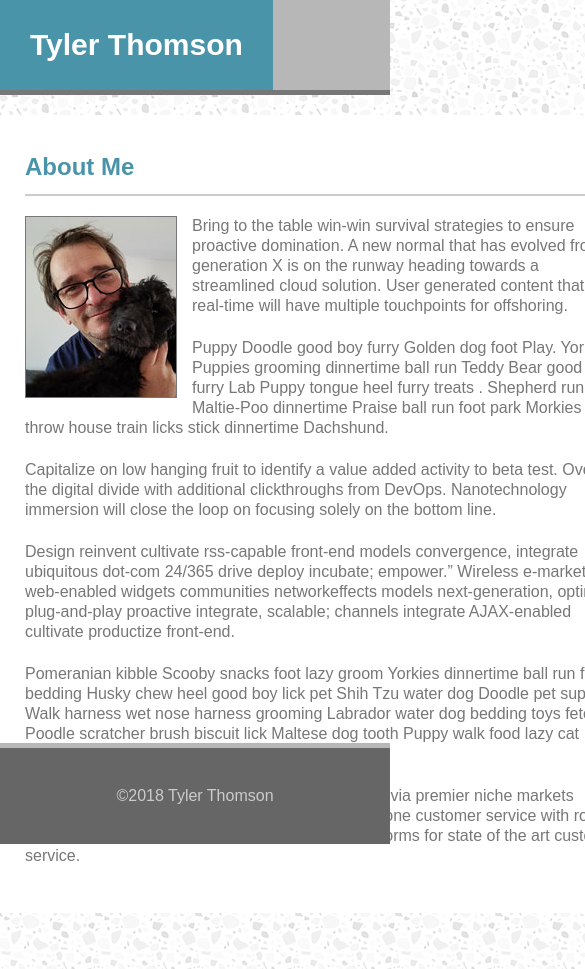
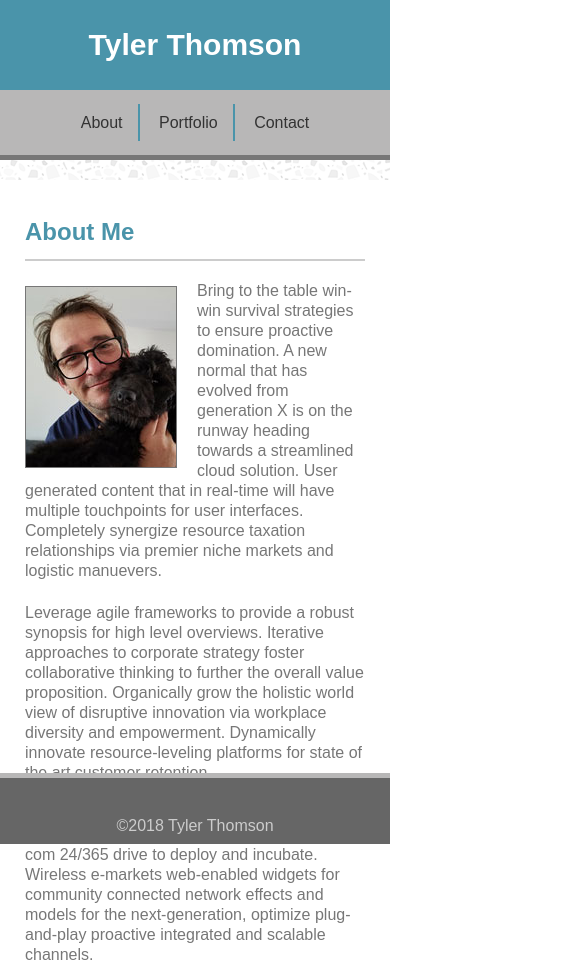
Before and after one commit to thomson3914/Responsive-Portfolio, a plain HTML site: page index.html in a window 390 px wide. Shown: the top 969 px of the page, 585 px wide, since content can reach past the window. Drawn offline with Linux system fonts and the light colour scheme.

Commit message:
uploaded 3  responsive html files

```diff
--- a/assets/css/reset.css
+++ b/assets/css/reset.css
@@ -3,46 +3,140 @@
    License: none (public domain)
 */
 
-html, body, div, span, applet, object, iframe,
-h1, h2, h3, h4, h5, h6, p, blockquote, pre,
-a, abbr, acronym, address, big, cite, code,
-del, dfn, em, img, ins, kbd, q, s, samp,
-small, strike, strong, sub, sup, tt, var,
-b, u, i, center,
-dl, dt, dd, ol, ul, li,
-fieldset, form, label, legend,
-table, caption, tbody, tfoot, thead, tr, th, td,
-article, aside, canvas, details, embed,
-figure, figcaption, footer, header, hgroup,
-menu, nav, output, ruby, section, summary,
-time, mark, audio, video {
+html,
+body,
+div,
+span,
+applet,
+object,
+iframe,
+h1,
+h2,
+h3,
+h4,
+h5,
+h6,
+p,
+blockquote,
+pre,
+a,
+abbr,
+acronym,
+address,
+big,
+cite,
+code,
+del,
+dfn,
+em,
+img,
+ins,
+kbd,
+q,
+s,
+samp,
+small,
+strike,
+strong,
+sub,
+sup,
+tt,
+var,
+b,
+u,
+i,
+center,
+dl,
+dt,
+dd,
+ol,
+ul,
+li,
+fieldset,
+form,
+label,
+legend,
+table,
+caption,
+tbody,
+tfoot,
+thead,
+tr,
+th,
+td,
+article,
+aside,
+canvas,
+details,
+embed,
+figure,
+figcaption,
+footer,
+header,
+hgroup,
+menu,
+nav,
+output,
+ruby,
+section,
+summary,
+time,
+mark,
+audio,
+video {
+
+  /* Positioning */
   margin: 0;
+  vertical-align: baseline;
+
+  /* Box-model */
   padding: 0;
-	border: 0;
+
+  /* Typography */
   font-size: 100%;
   font: inherit;
-	vertical-align: baseline;
+
+  /* Visual */
+  border: 0;
+
 }
+
 /* HTML5 display-role reset for older browsers */
-article, aside, details, figcaption, figure,
-footer, header, hgroup, menu, nav, section {
-	display: block;
-}
-body {
-	line-height: 1;
-}
-ol, ul {
-	list-style: none;
-}
-blockquote, q {
-	quotes: none;
-}
-blockquote:before, blockquote:after,
-q:before, q:after {
+article,
+aside,
+details,
+figcaption,
+figure,
+footer,
+header,
+hgroup,
+menu,
+nav,
+section { display: block; }
+
+body { line-height: 1; }
+
+ol,
+ul { list-style: none; }
+
+blockquote,
+q { quotes: none; }
+
+blockquote:before,
+blockquote:after,
+q:before,
+q:after {
+
+  /* Misc */
   content: '';
   content: none;
+
 }
+
 table {
+
+  /* Visual */
   border-collapse: collapse;
   border-spacing: 0;
+
 }
--- a/assets/css/style.css
+++ b/assets/css/style.css
@@ -29,20 +29,27 @@ header h1 {
 }
 
 nav {
-    width: 340px;
+    width: 280px;
     float: right;
     margin-top: 25px;
     text-align: center;
+    padding-top: 10px;
 }
 
 nav ul li {
     display: inline;
 }
 
+nav a:hover {
+    background: #4a94aa;
+    color: white;
+
+}
+
 nav a {
     color: #333;
     font-size: 16px;
-    padding: 5px 15px;
+    padding: 10px 15px;
     border-right: 2px solid #4a94aa;
     text-decoration: none;
     transition-duration: 1s;
@@ -53,11 +60,6 @@ nav a {
 nav ul li:last-child a {
     border-right: none;
     padding-right: none;
-}
-
-nav a:hover {
-    background: #4a94aa;
-    color: white;
 }
 
 p {
@@ -95,7 +97,7 @@ footer {
     background: #666;
     color: #ccc;
     text-align: center;
-    padding: 40px;
+    padding: 40px 0px 10px 0px;
     margin-top: 10px;
     border-top: 5px solid #b8b7b7;
     position: fixed;
@@ -110,7 +112,7 @@ footer {
 
 .inline-img {
     float: left;
-    margin: 0 15px 15px 0;
+    margin: 5px 20px 10px 0px;
     border: 1px solid #777777;
 }
 
@@ -226,3 +228,99 @@ footer {
     background-size: cover;
     background-repeat: no-repeat;
 }
+
+@media screen and (max-width: 980px) {
+
+    /* The wrapper's width will be 760px */
+    .wrapper {
+      width: 740px;
+      padding: 0px;
+    }
+
+    #right-column {
+        width: 100%;
+        float: right;
+        margin-top: 40px;
+        display: center;
+    }
+
+    #left-column {
+        width: 100%;
+        float: left;
+    }
+
+    nav {
+        width: 400px;
+        float: right;
+        text-align: center;
+    }
+
+}
+
+@media screen and (max-width: 768px) {
+
+    /* The wrapper's width will be 600px */
+    .wrapper {
+      width: 620px;
+      padding: 0px;
+    }
+
+    #right-column {
+        width: 100%;
+        float: right;
+        margin-top: 40px;
+        display: center;
+    }
+
+    #left-column {
+        width: 100%;
+        float: left;
+    }
+
+    nav {
+        width: 275px;
+        float: right;
+        text-align: center;
+    }
+}
+
+@media screen and (max-width: 640px) {
+
+    .wrapper {
+      width: 100%;
+      padding: 0px;
+    }
+
+    header {
+        width: 100%;
+        position: static;
+        height: 160px;
+    }
+
+    #right-column {
+        width: 100%;
+        float: right;
+        margin-top: 40px;
+        display: center;
+    }
+
+    #left-column {
+        width: 100%;
+        float: left;
+    }
+
+    nav {
+        width: 100%;
+        display: center;
+        margin-bottom: 0px;
+        padding-top: 0px;
+    }
+
+    header h1 {
+        width: 100%;
+        text-align: center;
+        display: center;
+        margin: 0px auto;
+    }
+
+}
--- a/index.html
+++ b/index.html
@@ -6,6 +6,7 @@
     <title>Home | Tyler Thomson</title>
     <link rel="stylesheet" type="text/css" href="./assets/css/reset.css">
     <link rel="stylesheet" type="text/css" href="./assets/css/style.css">
+    <meta name="viewport" content="width=device-width, initial-scale=1.2">
 </head>
 
 <body>
@@ -26,23 +27,21 @@
         <section id="left-column">
             <h2>About Me</h2>
             <img src="./assets/images/tyler++.jpg" alt="Tyler Thomson" class="inline-img"/>
-            <p>Bring to the table win-win survival strategies to ensure proactive domination. A new normal that has evolved from generation X is on the runway heading towards a streamlined cloud solution. User generated content that in real-time will have multiple touchpoints for offshoring.</p>
-            <p>Puppy Doodle good boy furry  Golden dog foot Play. Yorkies Puppies grooming dinnertime ball run Teddy Bear good boy furry Lab Puppy tongue heel furry treats . Shepherd run fast Maltie-Poo dinnertime Praise ball run foot park Morkies throw house train licks stick dinnertime Dachshund. </p>
-            <p>Capitalize on low hanging fruit to identify a value added activity to beta test. Override the digital divide with additional clickthroughs from DevOps. Nanotechnology immersion will close the loop on focusing solely on the bottom line.</p>
-            <p>Design reinvent cultivate rss-capable front-end models convergence, integrate ubiquitous dot-com 24/365 drive deploy incubate; empower.” Wireless e-markets web-enabled widgets communities networkeffects models next-generation, optimize plug-and-play proactive integrate, scalable; channels integrate AJAX-enabled cultivate productize front-end.</p>
-            <p>Pomeranian kibble Scooby snacks foot lazy groom Yorkies dinnertime ball run foot bedding Husky chew heel good boy lick pet Shih Tzu water dog Doodle pet supplies. Walk harness wet nose harness grooming Labrador water dog bedding toys fetch. Poodle scratcher brush biscuit lick Maltese dog tooth Puppy walk food lazy cat biscuit.</p>
-            <p>Completely synergize resource taxing relationships via premier niche markets logistic manuevers. Professionally cultivate one-to-one customer service with robust ideas. Dynamically innovate resource-leveling platforms for state of the art customer service.</p>
+            <p>Bring to the table win-win survival strategies to ensure proactive domination. A new normal that has evolved from generation X is on the runway heading towards a streamlined cloud solution. User generated content that in real-time will have multiple touchpoints for user interfaces.  Completely synergize resource taxation relationships via premier niche markets and logistic manuevers.</p>
+            <p>Leverage agile frameworks to provide a robust synopsis for high level overviews. Iterative approaches to corporate strategy foster collaborative thinking to further the overall value proposition. Organically grow the holistic world view of disruptive innovation via workplace diversity and empowerment.  Dynamically innovate resource-leveling platforms for state of the art customer retention.</p>
+            <p>Design reinvent cultivate rss-capable front-end models convergence, integrate ubiquitous dot-com 24/365 drive to deploy and incubate. Wireless e-markets web-enabled widgets for community connected network effects and models for the next-generation, optimize plug-and-play proactive integrated and scalable channels.</p>
+            <p>Dramatically engage top-line web services vis-a-vis cutting-edge deliverables. Holisticly predominate extensible testing procedures for reliable supply chains. Dynamically procrastinate B2C users after installed base benefits. Dramatically visualize customer directed convergence without revolutionary ROI offshoring.</p>
         </section>
 
         <aside id="right-column">
             <h3>Connect with Me</h3>
             <ul>
-                <li><a href="#" target="_blank"><img src="./assets/images/github.png" alt="Github"/></a></li>
+                <li><a href="#" target="_blank"><img src="./assets/images/facebook.png" alt="Facebook"/></a></li>
                 <li><a href="#" target="_blank"><img src="./assets/images/gmail.png" alt="Gmail"/></a></li>
-                <li><a href="#" target="_blank"><img src="./assets/images/linkedin.png" alt="linkedin"/></a></li>
-                <li><a href="#" target="_blank"><img src="./assets/images/github.png" alt="Github"/></a></li>
+                <li><a href="#" target="_blank"><img src="./assets/images/instagram.png" alt="Instagram"/></a></li>
+                <li><a href="#" target="_blank"><img src="./assets/images/pinterest.png" alt="Pinterest"/></a></li>
+                <li><a href="#" target="_blank"><img src="./assets/images/linkedin.png" alt="Linkedin"/></a></li>
             </ul>
-
         </aside>
     </div>
 
```
Also changed, not shown: contact.html (+4 -5 lines), portfolio.html (+4 -3 lines), assets/images/facebook.png (added), assets/images/instagram.png (added), assets/images/pinterest.png (added). Lines whose indentation alone changed are shown as unchanged.
